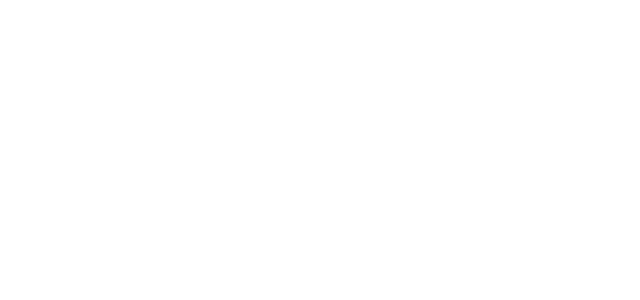
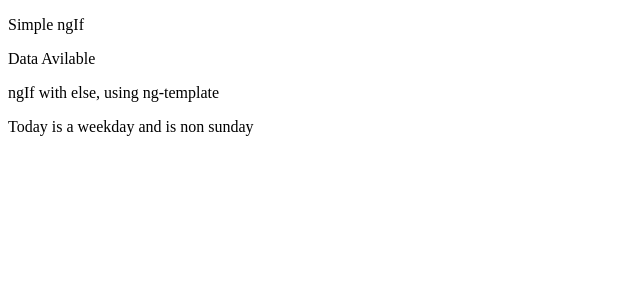
Before and after one commit to harshatProject/Angular2000, an Angular app in the folder Angular2000/: page / in a window 1280 px wide. Shown: the top 300 px of the page, without its empty margins (0-640 px from the left). Built offline with nearby package versions, Linux system fonts and the light colour scheme.

Commit message:
ngIf directives

```diff
--- a/Angular2000/src/app/app.component.html
+++ b/Angular2000/src/app/app.component.html
@@ -0,0 +1,2 @@
+<app-directive-example>
+</app-directive-example>
--- a/Angular2000/src/app/app.module.ts
+++ b/Angular2000/src/app/app.module.ts
@@ -2,10 +2,12 @@ import { NgModule } from '@angular/core';
 import { BrowserModule } from '@angular/platform-browser';
 
 import { AppComponent } from './app.component';
+import { DirectiveExampleComponent } from './directive-example/directive-example.component';
 
 @NgModule({
   declarations: [
-    AppComponent
+    AppComponent,
+    DirectiveExampleComponent
   ],
   imports: [
     BrowserModule
--- /dev/null
+++ b/Angular2000/src/app/directive-example/directive-example.component.html
@@ -0,0 +1,4 @@
+
+<div>
+    <p *ngIf="isDataAvailable">Data Avilable</p>
+</div>
--- /dev/null
+++ b/Angular2000/src/app/directive-example/directive-example.component.ts
@@ -0,0 +1,37 @@
+import { Component, OnInit } from '@angular/core';
+
+@Component({
+  selector: 'app-directive-example',
+  template: `
+  <div>
+    <p> Simple ngIf </p>
+    <p *ngIf="isDataAvailable">Data Avilable</p>
+  </div>
+
+  <div>
+  <p> ngIf with else, using ng-template </p>
+  <p *ngIf="isSunday(); else nonSunday">Today is Sunday</p>
+  <ng-template #nonSunday>
+    <p>Today is a weekday and is non sunday</p>
+  </ng-template>
+  </div>
+  `,
+  styleUrls: ['./directive-example.component.css']
+})
+export class DirectiveExampleComponent implements OnInit {
+
+  isDataAvailable:boolean = false;
+
+  constructor() {
+    setTimeout(()=>{this.isDataAvailable =true}, 3000);
+   }
+
+   isSunday():boolean {
+     var today = new Date();
+     return today.getDay()===6 ?  true:false;
+   }
+
+  ngOnInit(): void {
+  }
+
+}
```
Also changed, not shown: Angular2000/src/app/directive-example/directive-example.component.css (added).
